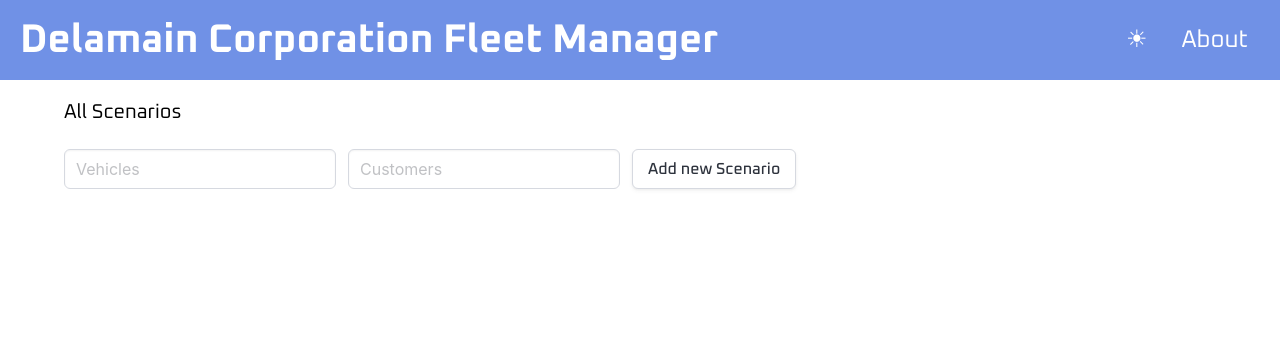
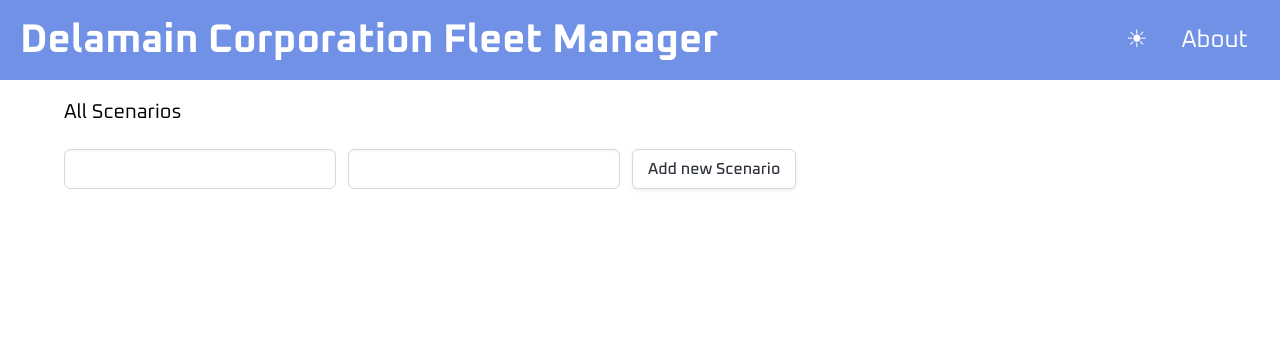
Before and after one commit to Shadow-Devil/delamain-corporation-hackatum-2024, a Flask app: page / in a window 1280 px wide. Shown: the top 353 px of the page. Run offline with Flask 3, Linux system fonts and the light colour scheme; data that the repository does not hold is empty.

Commit message:
Fix merge conflicts

```diff
--- a/app.py
+++ b/app.py
@@ -35,8 +35,9 @@ def delete_scenario(id):
 
 @app.route("/api/scenario/", methods=["POST"])
 def create_scenario():
-    vehicles = request.args.get('vehicles', 5, int)
-    customers = request.args.get('customers', 10, int)
+    vehicles = request.form.get('vehicles', 5, int)
+    customers = request.form.get('customers', 10, int)
+    app.logger.info("vehicles %d customers %d", vehicles, customers)
     return render_template("fragment/single_scenario_in_list.html", scenario=backend.create_scenario(vehicles, customers).model_dump())
 
 @app.route("/api/scenario/<id>/launch", methods=["POST"])
--- a/templates/base.html
+++ b/templates/base.html
@@ -5,6 +5,8 @@
     <title>{% block title %}Delamain Corporation{% endblock %}</title>
     <!-- Bulma CSS -->
     <link rel="stylesheet" href="https://cdn.jsdelivr.net/npm/bulma@1.0.2/css/bulma.min.css">
+    <!-- HTMX -->
+    <script src="https://unpkg.com/htmx.org@2.0.3" integrity="sha384-0895/pl2MU10Hqc6jd4RvrthNlDiE9U1tWmX7WRESftEDRosgxNsQG/Ze9YMRzHq" crossorigin="anonymous"></script>
     <!-- Leaflet CSS -->
     <link rel="stylesheet" href="https://unpkg.com/leaflet@1.9.4/dist/leaflet.css"
           integrity="sha256-p4NxAoJBhIIN+hmNHrzRCf9tD/miZyoHS5obTRR9BMY="
--- a/templates/index.html
+++ b/templates/index.html
@@ -10,13 +10,13 @@ Delamain Corporation - Fleet Manager
     <div class="field is-grouped">
         <!-- TODO validate min 1 max 50 for vehicles and 1 and 200 for customers -->
         <p class="control">
-            <input id="vehicles_post" class="input" type="number" placeholder="Vehicles">
+            <input id="vehicles_post" class="input" type="number">
         </p>
         <p class="control">
-            <input id="customers_post" class="input" type="number" placeholder="Customers">
+            <input id="customers_post" class="input" type="number">
         </p>
         <p class="control">
-            <button id="something" class="button" type="submit" hx-post="/api/scenario" hx-vars="js:{...getScenarioValues()}" hx-target="#scenarios" hx-swap="beforeend">
+            <button id="something" class="button" hx-post="/api/scenario" hx-vars="js:{...getScenarioValues()}" hx-target="#scenarios" hx-swap="beforeend">
                 Add new Scenario
             </button>
         </p>
@@ -31,7 +31,6 @@ Delamain Corporation - Fleet Manager
     </div>
 {% endfor %}
 </div>
-</div>
 <script>
     function getScenarioValues() {
         return {
--- a/templates/scenario.html
+++ b/templates/scenario.html
@@ -12,7 +12,6 @@ Delamain Corporation - Scenario {{ scenario.id }}
 </style>
 
 <div class="container">
-<h1 class="title m-2 has-text-centered">Delamain Corporation Fleet Manager Scenario</h1>
     <h2 class="subtitle">{{ scenario.id }}</h2>
     <button
             hx-post="{{ url_for("launch_scenario", id=scenario.id) }}"
```
